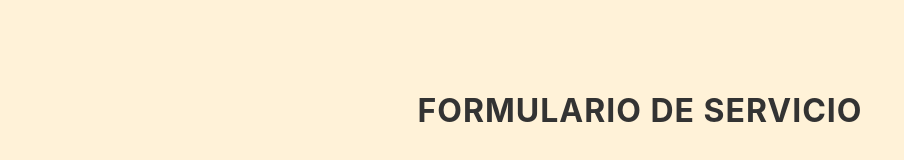
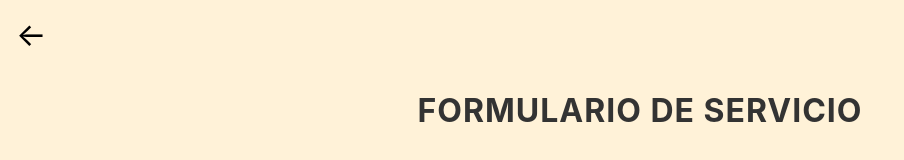
Before and after one commit to SebaArrieta/inf322_PROYECTO, a React (Create React App) app in the folder client/: page /ServiceForm in a window 1280 px wide. Shown: the top 160 px of the page, without its empty margins (0-904 px from the left). Built offline with nearby package versions, Linux system fonts and the light colour scheme.

Commit message:
commit back buttom

```diff
--- a/client/src/components/ServiceForm.js
+++ b/client/src/components/ServiceForm.js
@@ -42,6 +42,7 @@
 
     return (
         <div className="container service-container">
+            <button className="back-button" onClick={() => navigate ('/')} >←</button>
             <div className="row justify-content-center">
                 <h2 className="text-center">Formulario de Servicio</h2>
                 <form className="col-md-7" onSubmit={handleSubmit}>
--- a/client/src/components/perfil.jsx
+++ b/client/src/components/perfil.jsx
@@ -2,7 +2,7 @@
 import arrow from '../assets/arrow.png';
 import { useNavigate} from 'react-router-dom'
 import { useLocation } from 'react-router-dom';
-import 'bootstrap-icons/font/bootstrap-icons.css';
+//import 'bootstrap-icons/font/bootstrap-icons.css';
 
 export const Perfil = () => {
 
--- a/client/src/styles/ServiceForm.css
+++ b/client/src/styles/ServiceForm.css
@@ -31,14 +31,25 @@
     margin: 10px 0px;
 }
 
+.back-button{
+    position: fixed;
+    top: 10px;
+    left: 10px;
+    z-index: 1000;
+    background-color: transparent;
+    border: none;
+    font-size: 2rem;
+    cursor: pointer;
+}
+
 h2 {
     text-align: center;
-    font-size: 2rem; /* Ajusta el tamaño del texto */
-    font-weight: bold; /* Hace el texto más grueso */
-    color: #333; /* Color oscuro para el texto */
-    margin-bottom: 20px; /* Espacio debajo del título */
-    text-transform: uppercase; /* Convierte el texto a mayúsculas */
-    letter-spacing: 1px; /* Espacio entre letras */
+    font-size: 2rem;
+    font-weight: bold;
+    color: #333;
+    margin-bottom: 20px;
+    text-transform: uppercase;
+    letter-spacing: 1px;
 }
 
 input:focus {
```
